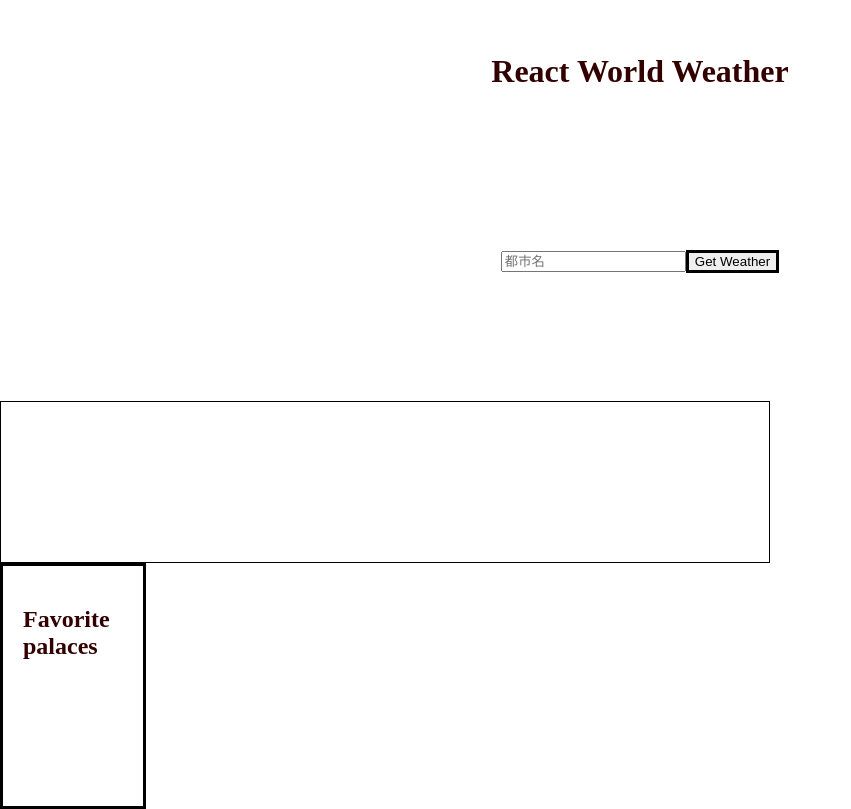
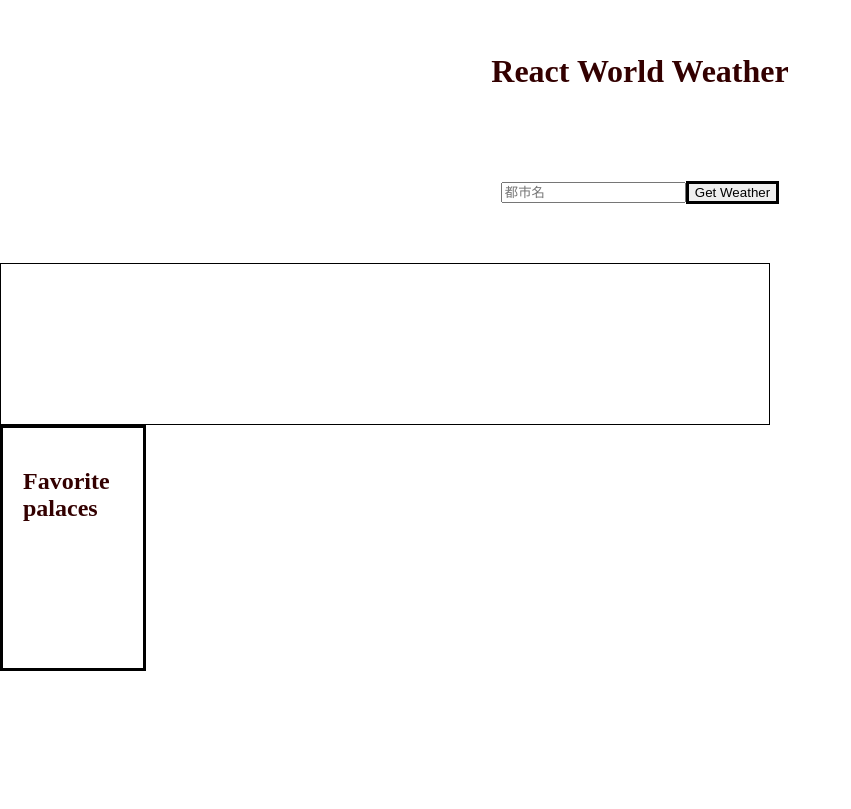
Before and after one commit to falconA7/weather-app, a React (Vite) app: page / in a window 1280 px wide. Shown: the whole page, without its empty margins (0-851 px from the left). Built offline with nearby package versions, Linux system fonts and the light colour scheme.

Commit message:
fixed index.css

```diff
--- a/src/index.css
+++ b/src/index.css
@@ -3,30 +3,12 @@ html{
 }
 
 body{
-    font-weight:400;
     font-size:1.6rem;
     font-display:swap;
     color:#300;
     margin:0;
     padding:0;
 }
-
-
-/*form.tsx*/
-.form{
-    display:flex;
-    justify-content:center;
-    align-items:center;
-    height:200px;
-    border-color:black;
-    margin:40px;
-}
-
-.form-button {
-    border:solid;
-
-}
-
 
 /*title.tsx*/
 .title{
@@ -36,6 +18,23 @@ body{
     height:100px;
 
 }
+
+
+/*form.tsx*/
+.form{
+    display:flex;
+    justify-content:center;
+    align-items:center;
+    height:100px;
+    border-color:black;
+    margin:20px;
+}
+
+.form-button {
+    border:solid;
+
+}
+
 
 /*Results.tsx*/
 
```
